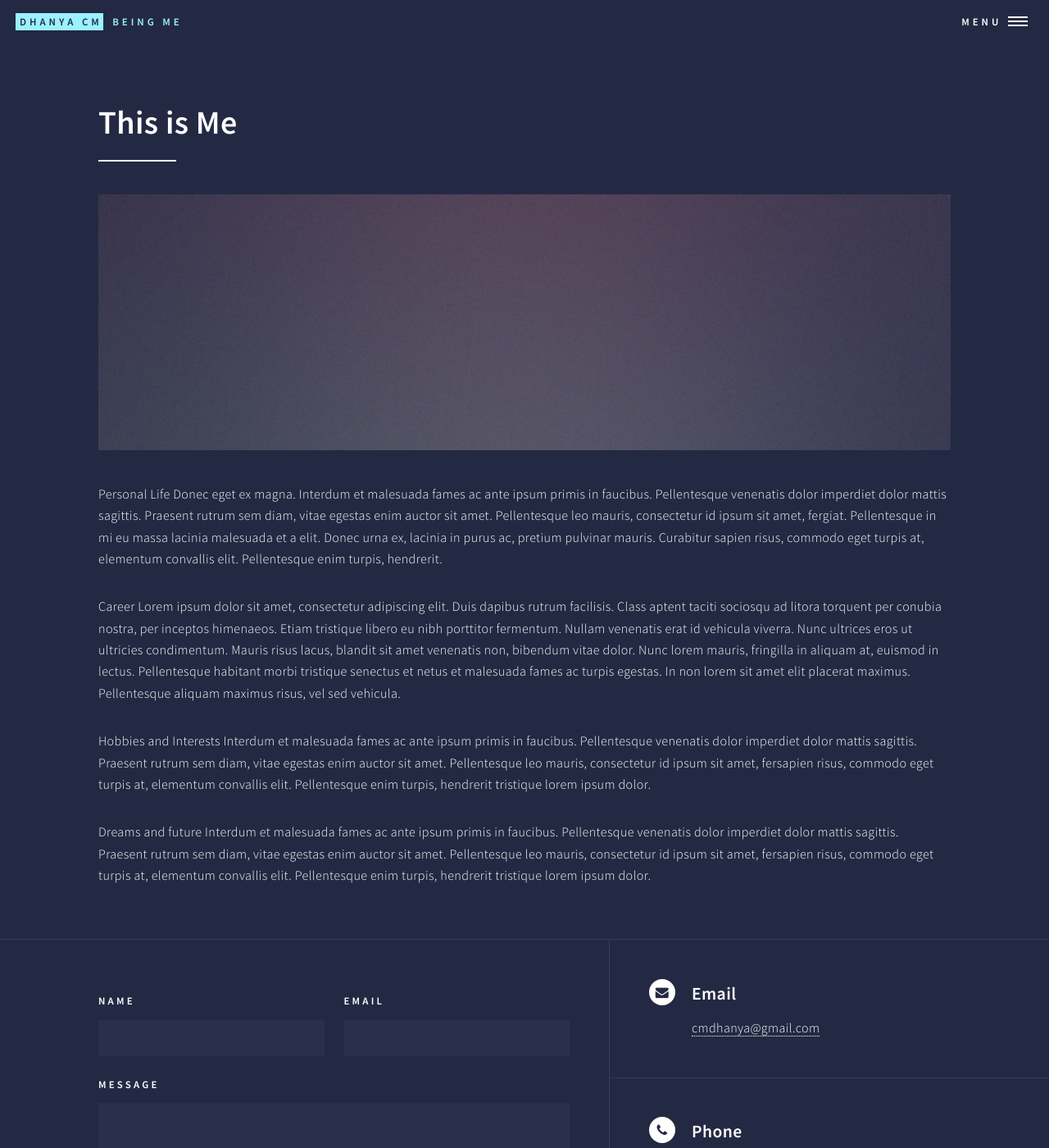
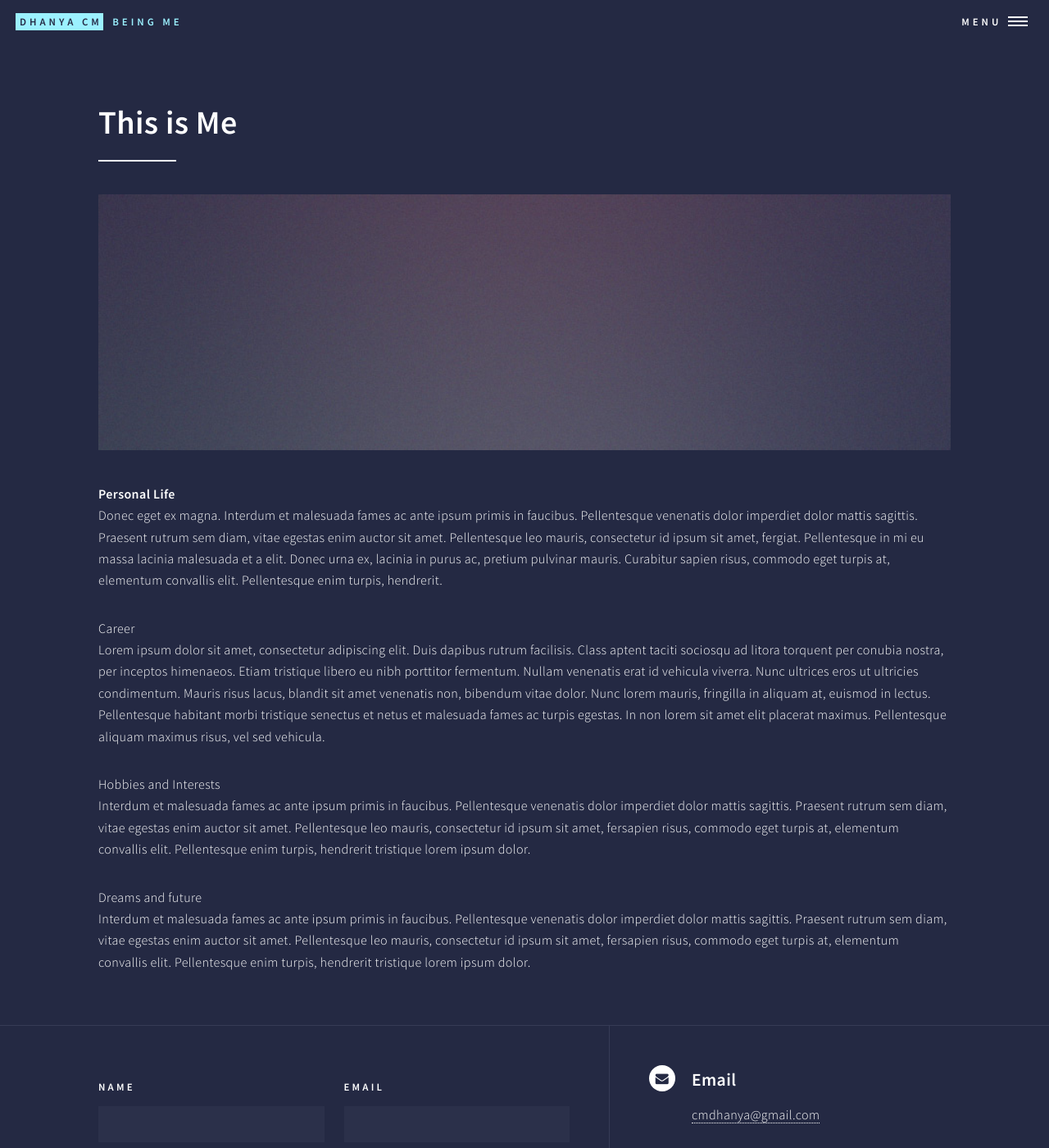
Before and after one commit to dhanyacm/dhanyacm, a Jekyll site: the page built from aboutme.html, in a window 1280 px wide and 1400 px high. Shown: the whole window at 82% size. Built offline with Jekyll 4.4.1, drawn with Linux system fonts in a browser that asks for light colours.

Commit message:
footer change
new changes needed

```diff
--- a/_includes/footer.html
+++ b/_includes/footer.html
@@ -55,11 +55,11 @@
 					<footer id="footer">
 						<div class="inner">
 							<ul class="icons">
-								<li><a href="#" class="icon alt fa-twitter"><span class="label">Twitter</span></a></li>
-								<li><a href="#" class="icon alt fa-facebook"><span class="label">Facebook</span></a></li>
+								<li><a href="https://github.com/dhanyacm" class="icon alt fa-github"><span class="label">GitHub</span></a></li>
+								<li><a href="https://www.linkedin.com/in/dhanyacm/" class="icon alt fa-linkedin"><span class="label">LinkedIn</span></a></li>
+								<li><a href="https://www.facebook.com/dhanyacm" class="icon alt fa-facebook"><span class="label">Facebook</span></a></li>
+								<li><a href="https://twitter.com/dhanyacm" class="icon alt fa-twitter"><span class="label">Twitter</span></a></li>
 								<li><a href="#" class="icon alt fa-instagram"><span class="label">Instagram</span></a></li>
-								<li><a href="#" class="icon alt fa-github"><span class="label">GitHub</span></a></li>
-								<li><a href="#" class="icon alt fa-linkedin"><span class="label">LinkedIn</span></a></li>
 							</ul>
 							<ul class="copyright">
 								<li>&copy; Dhanya CM</li><li>Design: <a href="https://html5up.net">HTML5 UP</a></li>
--- a/aboutme.html
+++ b/aboutme.html
@@ -17,21 +17,21 @@
 									</header>
 									<span class="image main"><img src="images/pic11.jpg" alt="" /></span>
 
-									<p>Personal Life
+									<p> <strong> Personal Life </strong> <br />
 										Donec eget ex magna. Interdum et malesuada fames ac ante ipsum primis in faucibus. Pellentesque venenatis dolor imperdiet dolor mattis sagittis. Praesent rutrum sem diam, vitae egestas enim auctor sit amet. Pellentesque leo mauris, consectetur id ipsum sit amet, fergiat. Pellentesque in mi eu massa lacinia malesuada et a elit. Donec urna ex, lacinia in purus ac, pretium pulvinar mauris. Curabitur sapien risus, commodo eget turpis at, elementum convallis elit. Pellentesque enim turpis, hendrerit.
 
 									</p>
 
-									<p>Career
+									<p>Career <br />
 										Lorem ipsum dolor sit amet, consectetur adipiscing elit. Duis dapibus rutrum facilisis. Class aptent taciti sociosqu ad litora torquent per conubia nostra, per inceptos himenaeos. Etiam tristique libero eu nibh porttitor fermentum. Nullam venenatis erat id vehicula viverra. Nunc ultrices eros ut ultricies condimentum. Mauris risus lacus, blandit sit amet venenatis non, bibendum vitae dolor. Nunc lorem mauris, fringilla in aliquam at, euismod in lectus. Pellentesque habitant morbi tristique senectus et netus et malesuada fames ac turpis egestas. In non lorem sit amet elit placerat maximus. Pellentesque aliquam maximus risus, vel sed vehicula.
 
 									</p>
 
-									<p>Hobbies and Interests
+									<p>Hobbies and Interests <br />
 										Interdum et malesuada fames ac ante ipsum primis in faucibus. Pellentesque venenatis dolor imperdiet dolor mattis sagittis. Praesent rutrum sem diam, vitae egestas enim auctor sit amet. Pellentesque leo mauris, consectetur id ipsum sit amet, fersapien risus, commodo eget turpis at, elementum convallis elit. Pellentesque enim turpis, hendrerit tristique lorem ipsum dolor.
 									</p>
 
-									<p>Dreams and future
+									<p>Dreams and future <br />
 										Interdum et malesuada fames ac ante ipsum primis in faucibus. Pellentesque venenatis dolor imperdiet dolor mattis sagittis. Praesent rutrum sem diam, vitae egestas enim auctor sit amet. Pellentesque leo mauris, consectetur id ipsum sit amet, fersapien risus, commodo eget turpis at, elementum convallis elit. Pellentesque enim turpis, hendrerit tristique lorem ipsum dolor.
 									</p>
 								</div>
```
